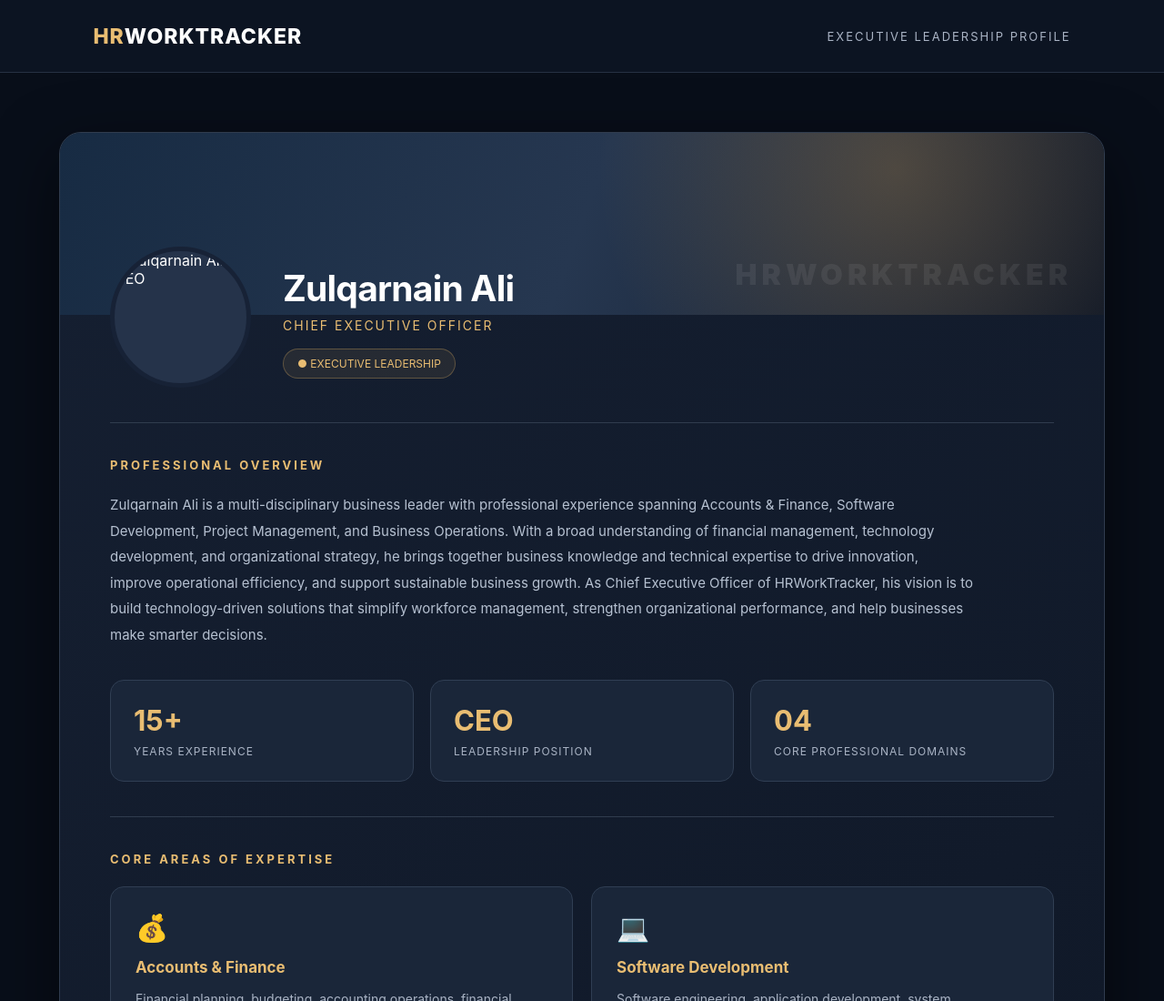
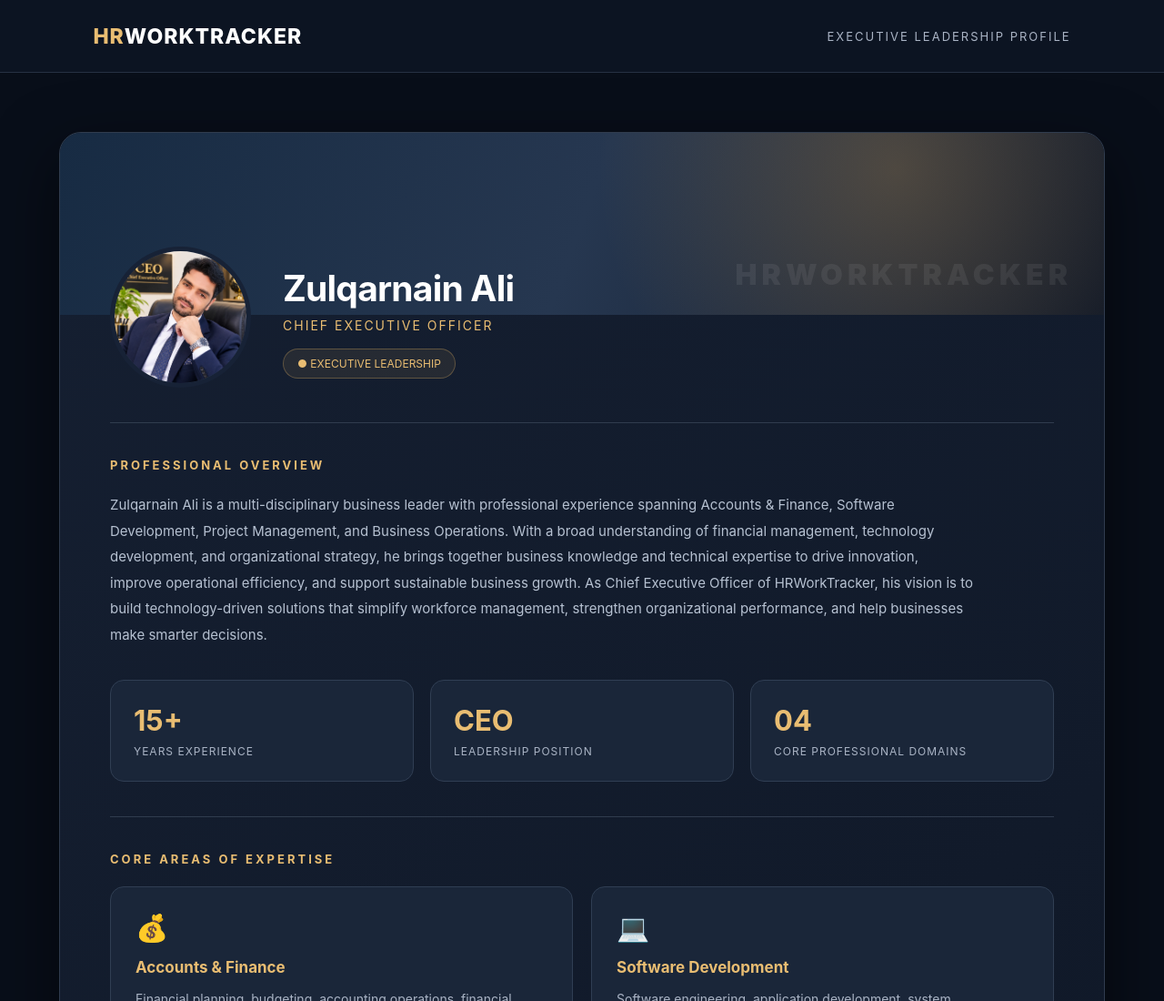
Before and after one commit to ZularnainAli/CEO, a plain HTML site: page index.html in a window 1280 px wide. Shown: the top 1100 px of the page at 91% size. Drawn offline with Linux system fonts and the light colour scheme.

Commit message:
Fix image source by adding file extension

```diff
--- a/index.html
+++ b/index.html
@@ -387,7 +387,7 @@ input::placeholder {
                 <img
                     id="avatar"
                     class="avatar"
-                    src="./picture1"
+                    src="./picture1.jpg"
                     alt="Zulqarnain Ali - CEO"
                 >
 
```
